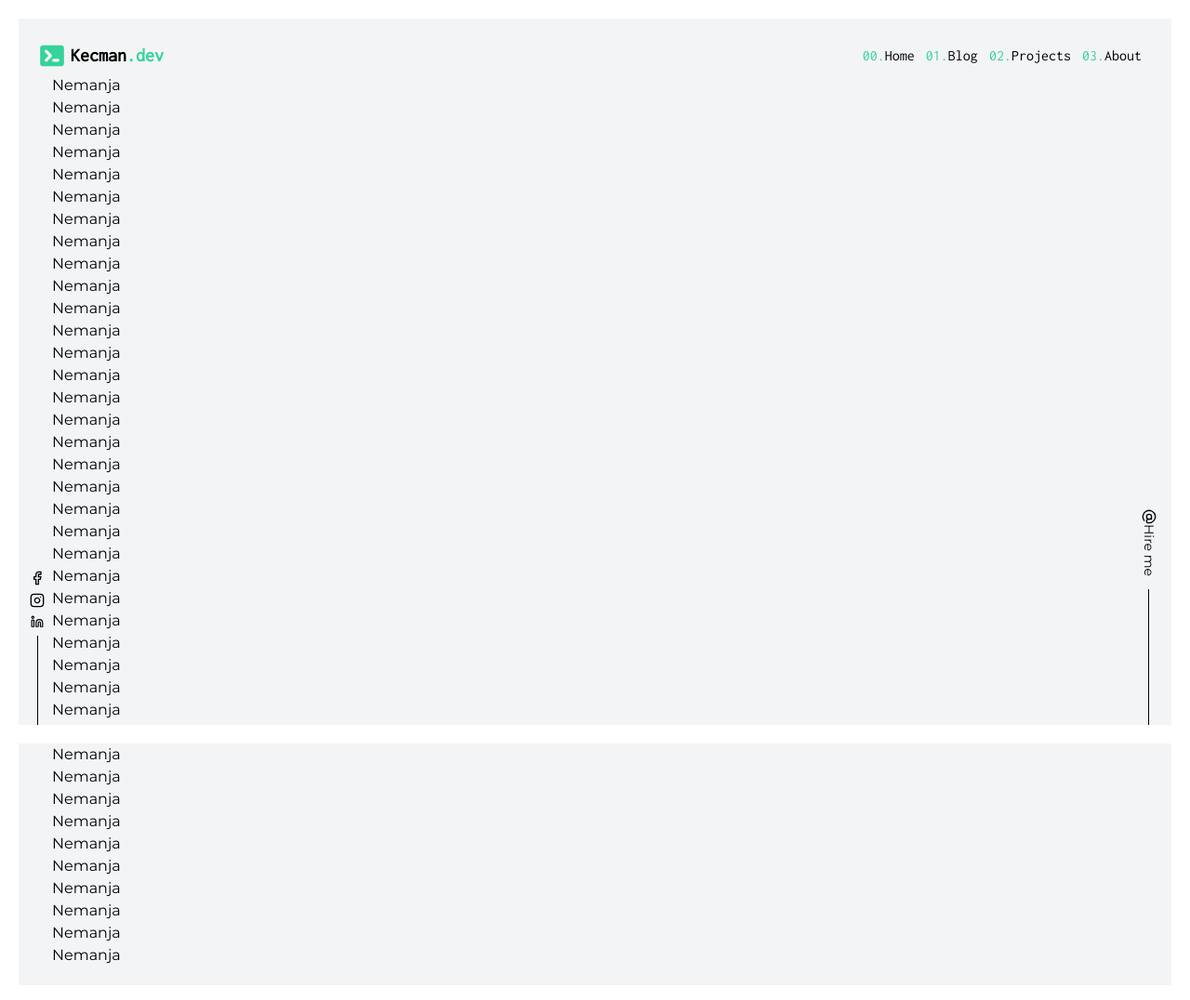
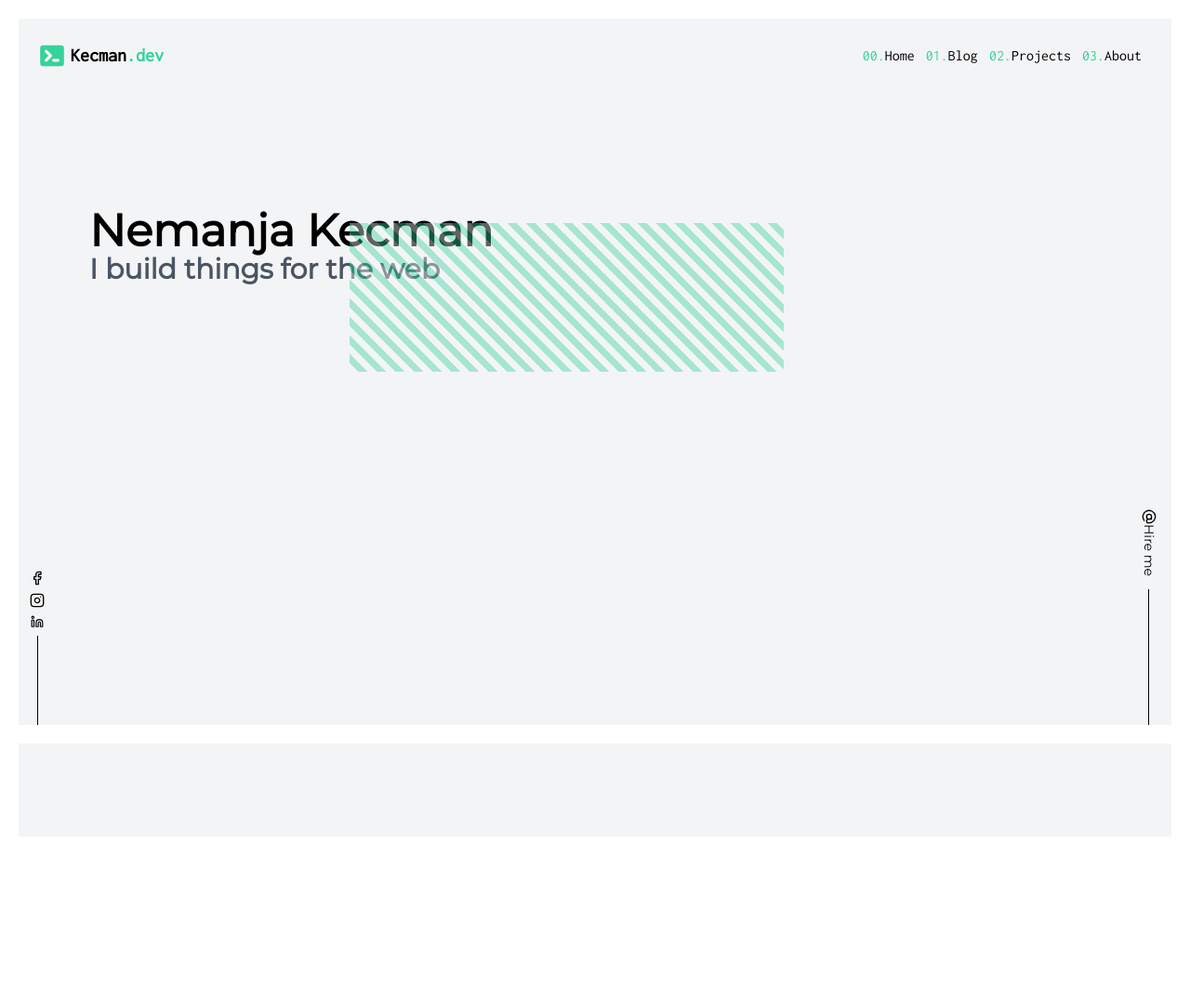
Before and after one commit to k3cman/kecman.dev, a Gatsby site: page / in a window 1280 px wide. Shown: the whole page at 93% size. After the commit the page ends 920 px from the top, so only its background shows below. Built offline with nearby package versions, Linux system fonts and the light colour scheme; Gatsby itself is replaced by a stand-in of ours.

Commit message:
Partialy add hero

```diff
--- /dev/null
+++ b/src/components/home/Hero-section.js
@@ -0,0 +1,13 @@
+import * as React from 'react';
+
+const HeroSection = () => {
+    return (
+        <div className="min-h-screen pt-36 pl-10 w-full relative">
+            <h1 className="font-sans font-black text-5xl z-50">Nemanja Kecman</h1>
+            <h2 className="text-3xl font-bold font-sans text-gray-600">I build things for the web</h2>
+            <div className="absolute bg-gray-900 hero-background"></div>
+        </div>
+    )
+}
+
+export default HeroSection;
--- a/src/pages/index.js
+++ b/src/pages/index.js
@@ -1,49 +1,11 @@
 import * as React from "react"
+import HeroSection from "../components/home/Hero-section";
 import Layout from '../components/layout/Layout';
 
 const IndexPage = () => {
   return (
     <Layout>
-      <h1>Nemanja</h1>
-      <h1>Nemanja</h1>
-      <h1>Nemanja</h1>
-      <h1>Nemanja</h1>
-      <h1>Nemanja</h1>
-      <h1>Nemanja</h1>
-      <h1>Nemanja</h1>
-      <h1>Nemanja</h1>
-      <h1>Nemanja</h1>
-      <h1>Nemanja</h1>
-      <h1>Nemanja</h1>
-      <h1>Nemanja</h1>
-      <h1>Nemanja</h1>
-      <h1>Nemanja</h1>
-      <h1>Nemanja</h1>
-      <h1>Nemanja</h1>
-      <h1>Nemanja</h1>
-      <h1>Nemanja</h1>
-      <h1>Nemanja</h1>
-      <h1>Nemanja</h1>
-      <h1>Nemanja</h1>
-      <h1>Nemanja</h1>
-      <h1>Nemanja</h1>
-      <h1>Nemanja</h1>
-      <h1>Nemanja</h1>
-      <h1>Nemanja</h1>
-      <h1>Nemanja</h1>
-      <h1>Nemanja</h1>
-      <h1>Nemanja</h1>
-      <h1>Nemanja</h1>
-      <h1>Nemanja</h1>
-      <h1>Nemanja</h1>
-      <h1>Nemanja</h1>
-      <h1>Nemanja</h1>
-      <h1>Nemanja</h1>
-      <h1>Nemanja</h1>
-      <h1>Nemanja</h1>
-      <h1>Nemanja</h1>
-      <h1>Nemanja</h1>
-      <h1>Nemanja</h1>
+      <HeroSection />
     </Layout>
     )
 }
--- a/src/styles/global.css
+++ b/src/styles/global.css
@@ -69,3 +69,15 @@ body{
     height:150px;
     background:black;
 }
+
+.hero-background{
+    height:20%;
+    width:40%;
+    background:rgb(243, 244, 246);
+    background-image: linear-gradient(45deg, transparent 25%, rgba(52, 211, 153,1) 25%, rgba(52, 211, 153,1) 50%, transparent 50%, transparent 75%, rgba(52, 211, 153,1) 75%, rgba(52, 211, 153,1) 100%);
+    background-size: 20px 20px;
+    opacity:40%;
+    left:20rem;
+    top:10rem;
+    z-index: 10;
+}
```
